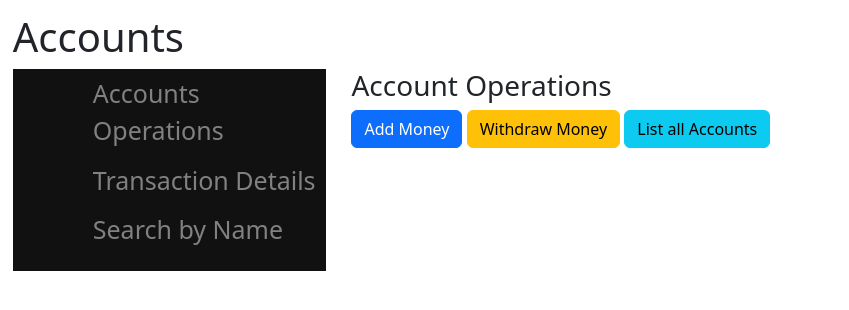
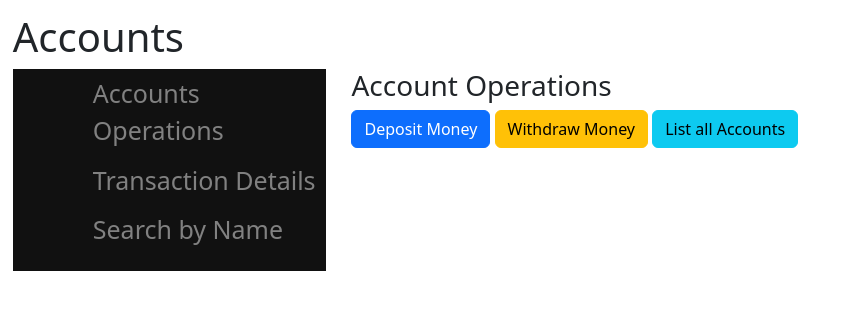
Before and after one commit to kobibell/Warden-Web-Wizards-JIMS, a Django app: page /accounts/home/ in a window 1280 px wide. Shown: the part 56-366 px from the top of the page, without its empty margins (0-849 px from the left). Run offline with Django 4.2, Linux system fonts and the light colour scheme; the visitor is signed in with stand-in values (Sample User, id 1).

Commit message:
modified URLS and started clean up of data

```diff
--- a/src/jims_project/jims_app/models.py
+++ b/src/jims_project/jims_app/models.py
@@ -148,7 +148,7 @@ class Accounts(models.Model):
     Create an Accounts model (database) HAS-A account_number, account_type, and balance
     """
 
-    #The feilds of Accounts
+    #The fields of Accounts
     account_number = models.CharField(max_length=200, null=False, primary_key=True)
     inmate_id = models.CharField(max_length=200, null=False)
     balance = models.FloatField(null=False)
--- a/src/jims_project/jims_app/urls.py
+++ b/src/jims_project/jims_app/urls.py
@@ -4,6 +4,8 @@ from django.views.generic.base import TemplateView
 from .views import logout_view, logout_success
 
 # Add your URL paths that belong to the jims_app here
+# As stated below make sure that the path is using (-)instead of (_)
+#!! url paths should use dashes (-) instead of underscores (_)
 urlpatterns = [
         #base page for all incoming traffic without url specification
         path(r'', views.user_login, name='landing_page'),
@@ -12,7 +14,7 @@ urlpatterns = [
         path('login/', views.user_login, name='login'),
 
         #home page that will likely be variable for different user types
-        path('home_page/', views.home_page, name='home_page'),
+        path('home-page/', views.home_page, name='home_page'),
 
         #profile page for modification or viewing account info
         path('accounts/profile/', views.home_page, name='profile'),
@@ -30,30 +32,30 @@ urlpatterns = [
         #search page for cash accounts
         path('accounts/search-name/', views.accounts_search_name, name='accounts_search_name'),
 
-
         #!! url paths should use dashes (-) instead of underscores (_)
         #search results page for cash accounts
-        path('accounts/account_list/', views.get_all_accounts, name='get_all_accounts'),
-        path('accounts/add_money/', views.add_money, name='add_money'),
-        path('accounts/withdraw_money/', views.withdraw_money, name='withdraw_money'),
+        path('accounts/account-list/', views.get_all_accounts, name='get_all_accounts'),
+        path('accounts/add-money/', views.add_money, name='add_money'),
+        path('accounts/withdraw-money/', views.withdraw_money, name='withdraw_money'),
 
         #user creation page for each of the user types
-        path('create_user/', views.create_user, name='create_user'),
+        path('create-user/', views.create_user, name='create_user'),
 
         path('create-user/success/', views.create_user_success, name='create_user_success'),
 
-        path('view_inmate/', views.view_inmate, name='view_inmate'),
-        path('view_inmate/inmate_details/', views.get_inmate_details, name='get_inmate_details'),
+        path('view-inmate/', views.view_inmate, name='view_inmate'),
 
-        path('add_inmate/', views.add_inmate, name='add_inmate'),
+        path('view-inmate/inmate-details/', views.get_inmate_details, name='get_inmate_details'),
 
-        path('home_page/add_inmate/', views.add_inmate, name='add_inmate'),
+        path('add-inmate/', views.add_inmate, name='add_inmate'),
 
-        path('home_page/inventory/', views.inventory, name='inventory'),
+        path('home-page/add-inmate/', views.add_inmate, name='add_inmate'),
 
-        path('logout/', logout_view, name='logout'),
+        path('home-page/inventory/', views.inventory, name='inventory'),
 
-        path('logout_success/', logout_success, name='logout_success'),
+        path('logout/', views.logout_view, name='logout'),
+
+        path('logout-success/', views.logout_success, name='logout_success')
 
 
 ]
--- a/src/jims_project/templates/accounts_home.html
+++ b/src/jims_project/templates/accounts_home.html
@@ -3,7 +3,8 @@
 
 {% block account_content %}
     <h3>Account Operations</h3>
-    <button type="button" class="btn btn-primary">Add Money</button>
-    <button type="button" class="btn btn-warning">Withdraw Money</button>
-    <button type="button" class="btn btn-info" onclick="location.href='{% url 'get_all_accounts' %}'">List all Accounts</button>
+
+    <button type="button" onclick=" location.href='{% url 'add_money' %}'" class="btn btn-primary">Deposit Money</button>
+    <button type="button" onclick="location.href='{% url 'withdraw_money' %}'" class="btn btn-warning">Withdraw Money</button>
+    <button type="button" onclick="location.href='{% url 'get_all_accounts' %}'" class="btn btn-info">List all Accounts</button>
 {% endblock account_content %}
--- a/src/jims_project/templates/base.html
+++ b/src/jims_project/templates/base.html
@@ -39,7 +39,7 @@
                 <li class="nav-item dropdown">
                   <a class="nav-link" href="#" id="navbarDropdown" role="button" aria-expanded="false"> Cash Accounts</a>
                   <div class="dropdown-menu" aria-labelledby="navbarDropdown">
-                    <a class="dropdown-item" href="/accounts/home">Account Opperations</a>
+                    <a class="dropdown-item" href="/accounts/home">Account Operations</a>
                     <a class="dropdown-item" href="/accounts/transactions-details-form">Transaction Details</a>
                     <a class="dropdown-item" href="/accounts/search-name">Transaction Details</a>
                   </div>
@@ -83,4 +83,3 @@
         </div>
 
     </body>
-</html>
```
